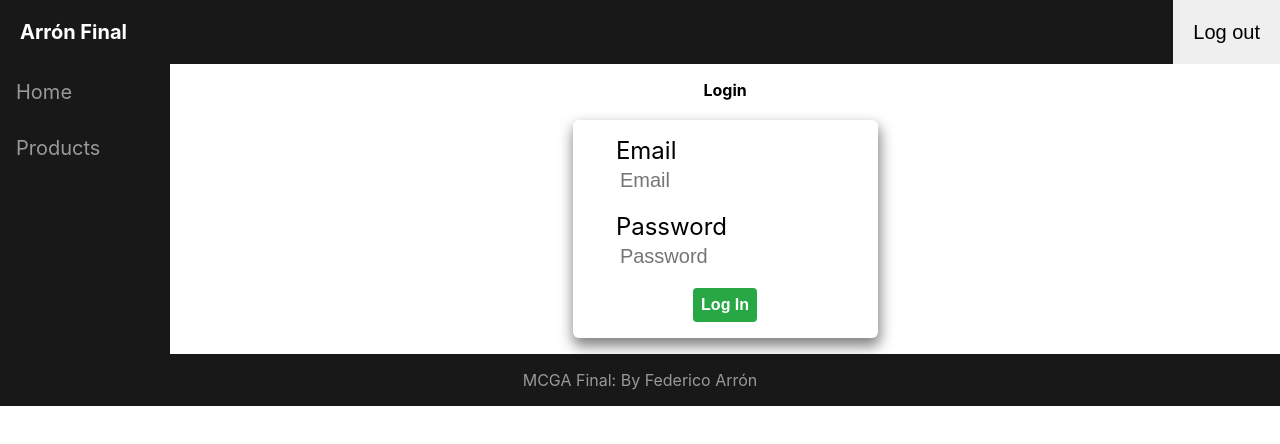
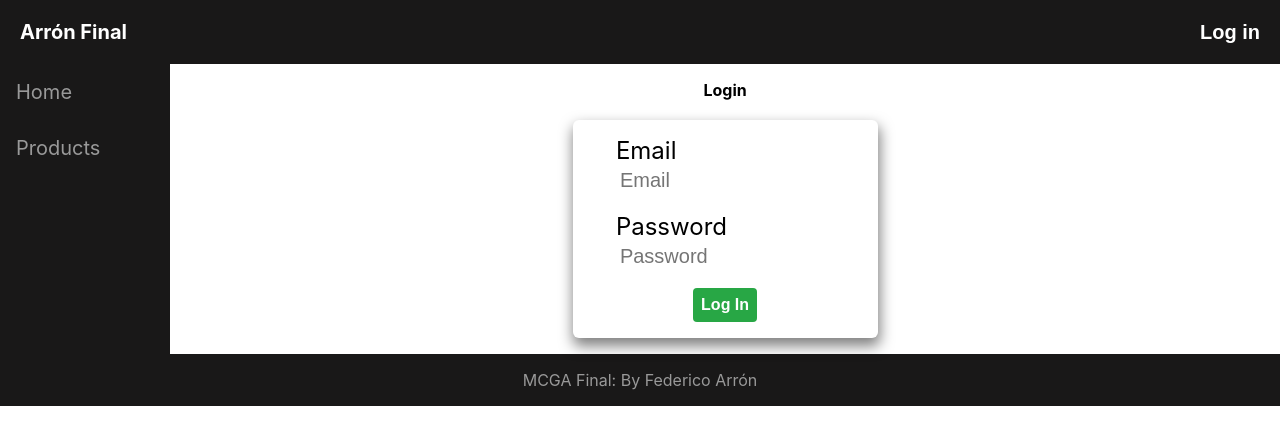
Before and after one commit to fedeargfyron/MCGA-Final-Frontend, a React (Create React App) app in the folder frontend-final/: page /login in a window 1280 px wide. Shown: the top 444 px of the page. Built offline with nearby package versions, Linux system fonts and the light colour scheme.

Commit message:
Se modifica encabezado según usuario logueado o deslogueado

```diff
--- a/frontend-final/src/Components/Layout/Header/header.module.css
+++ b/frontend-final/src/Components/Layout/Header/header.module.css
@@ -4,9 +4,10 @@
     color: white;
     display: flex;
     justify-content: space-between;
-    font-size: 1.25rem;
+
 }
 
 .header > *{
-    padding: 1.25rem;
+    font-size: 1.25rem !important;
+    padding: 1.25rem !important;
 }
--- a/frontend-final/src/Components/Layout/Header/index.jsx
+++ b/frontend-final/src/Components/Layout/Header/index.jsx
@@ -2,10 +2,16 @@ import React from 'react'
 import { useDispatch } from 'react-redux';
 import { useNavigate } from 'react-router-dom'
 import { logOutUser } from '../../../Store/users/actions';
+import Button from '../../Shared/Button';
 import styles from './header.module.css'
 const Header = () => {
+  const user = localStorage.getItem('user');
   const navigate = useNavigate();
   const dispatch = useDispatch();
+  const logIn = () => {
+    navigate('/login');
+  }
+
   const logOut = () => {
     dispatch(logOutUser());
     localStorage.removeItem("user");
@@ -16,7 +22,19 @@ const Header = () => {
         <div>
             <h1 className={styles.title}>Arrón Final</h1>
         </div>
-        <button onClick={() => logOut()}>Log out</button>
+        { user ? <Button
+          onClick={logOut}
+          background='none'
+          color='white'
+          content='Log out'
+          />
+        : <Button
+        onClick={logIn}
+        background='none'
+        color='white'
+        content='Log in'
+        />}
+
     </header>
   );
 }
```
